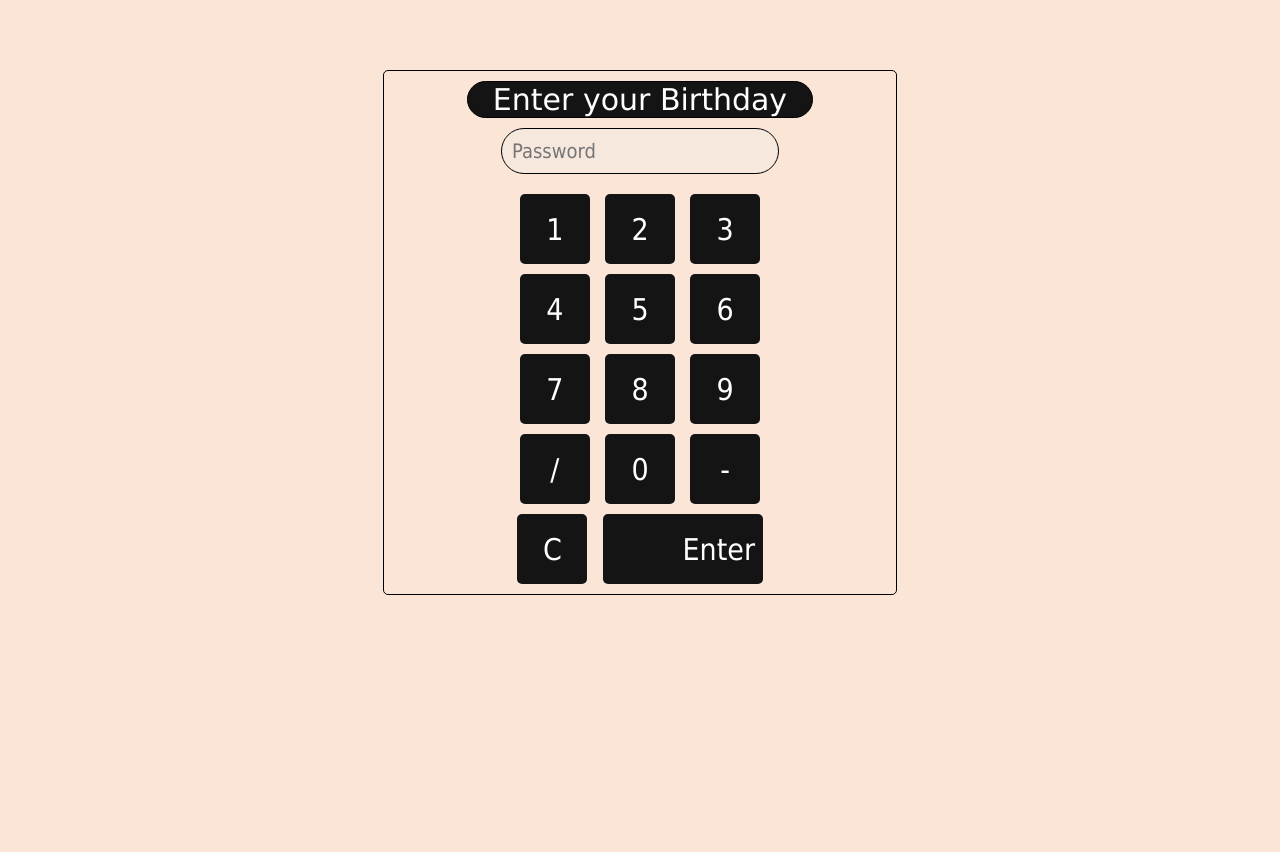
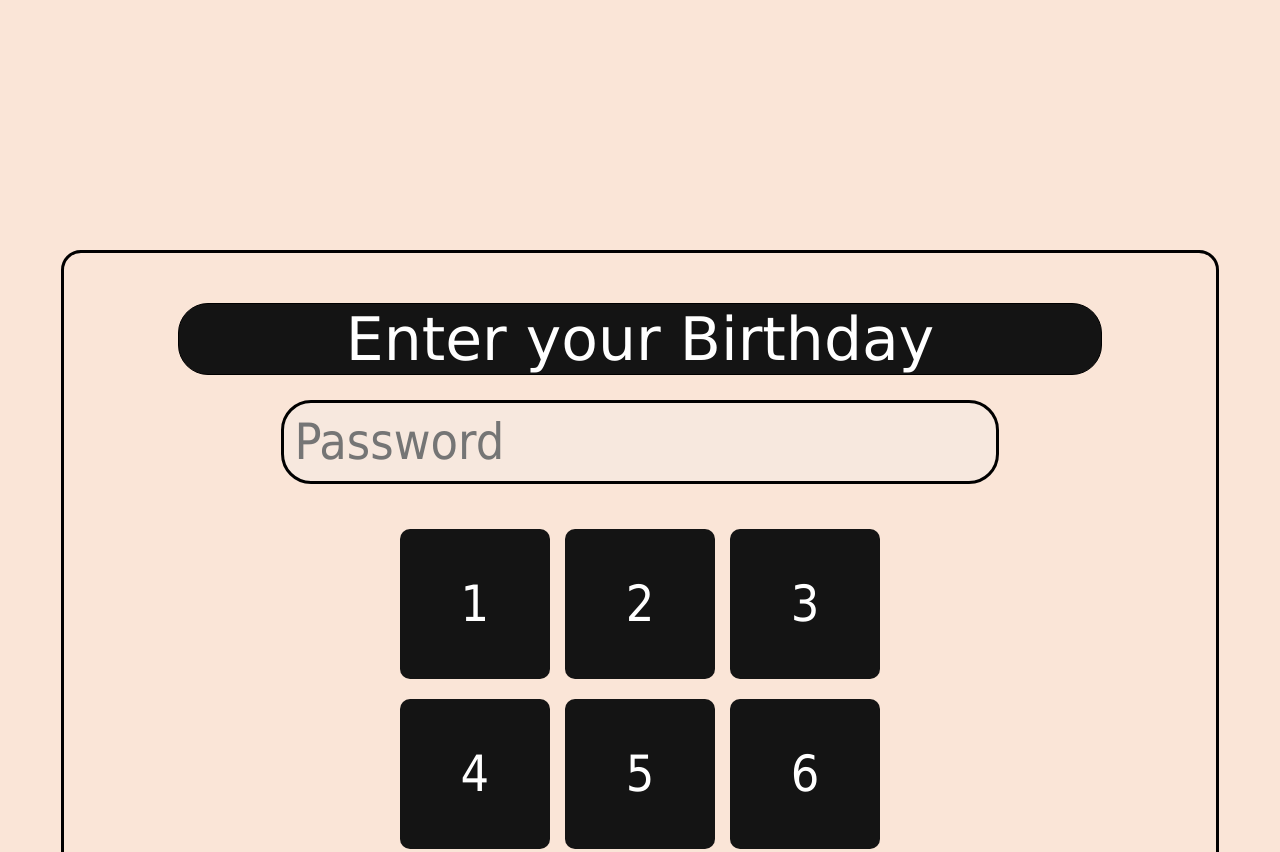
Before and after one commit to NekoSenpai06/virtual-birthday-gift, a plain HTML site: page index.html in a window 1280 px wide. Shown: the top 852 px of the page. Before the commit the page ends 800 px from the top, so only its background shows below. Drawn offline with Linux system fonts and the light colour scheme.

Commit message:
Add files via upload

```diff
--- a/index.html
+++ b/index.html
@@ -15,20 +15,20 @@
         }
 
         .container {
-            width: 40%;
-            border: 1.5px solid black;
+            width: 90%;
+            border: 3px solid black;
             text-align: center;
             margin-left: auto;
             margin-right: auto;
-            margin-top: 70px;
-            border-radius: 5px;
-            padding: 10px 0px;
+            margin-top: 250px;
+            border-radius: 20px;
+            padding: 50px 0px;
         }
 
         .container .content {
             border: 1px solid black;
-            width: 67%;
-            font-size: 30px;
+            width: 80%;
+            font-size: 60px;
             text-align: center;
             margin-left: auto;
             margin-right: auto;
@@ -38,35 +38,35 @@
         }
 
         .container .btns button {
-            height: 70px;
-            width: 70px;
-            font-size: 30px;
+            height: 150px;
+            width: 150px;
+            font-size: 50px;
             margin-right: 5px;
             margin-left: 5px;
-            margin-top: 10px;
+            margin-top: 20px;
             background-color: rgb(20, 20, 20);
             color: white;
             font-family: tahoma;
-            border-radius: 5px;
+            border-radius: 10px;
             border: none;
         }
 
         .container .inp {
-            padding: 10px 0px;
+            padding: 25px 0px;
         }
 
         .container .inp input {
-            border: 1px solid black;
+            border: 3px solid black;
             border-radius: 30px;
-            width: 50%;
+            width: 60%;
             font-family: tahoma;
             padding: 10px 10px;
-            font-size: 20px;
+            font-size: 50px;
             color: black;
         }
 
         .enterBtn {
-            padding: 0px 80px;
+            padding: 0px 160px;
         }
     </style>
 </head>
```
